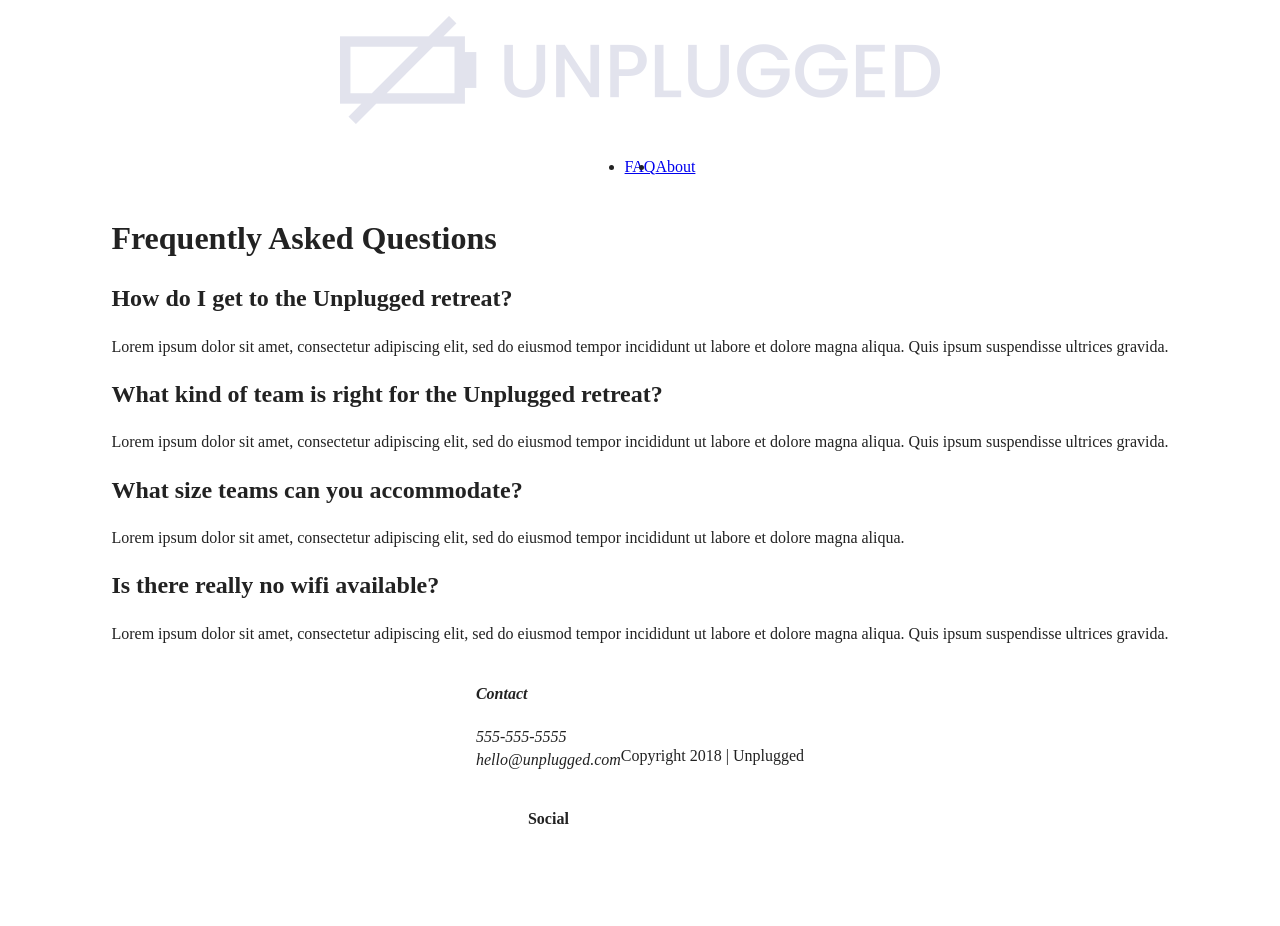
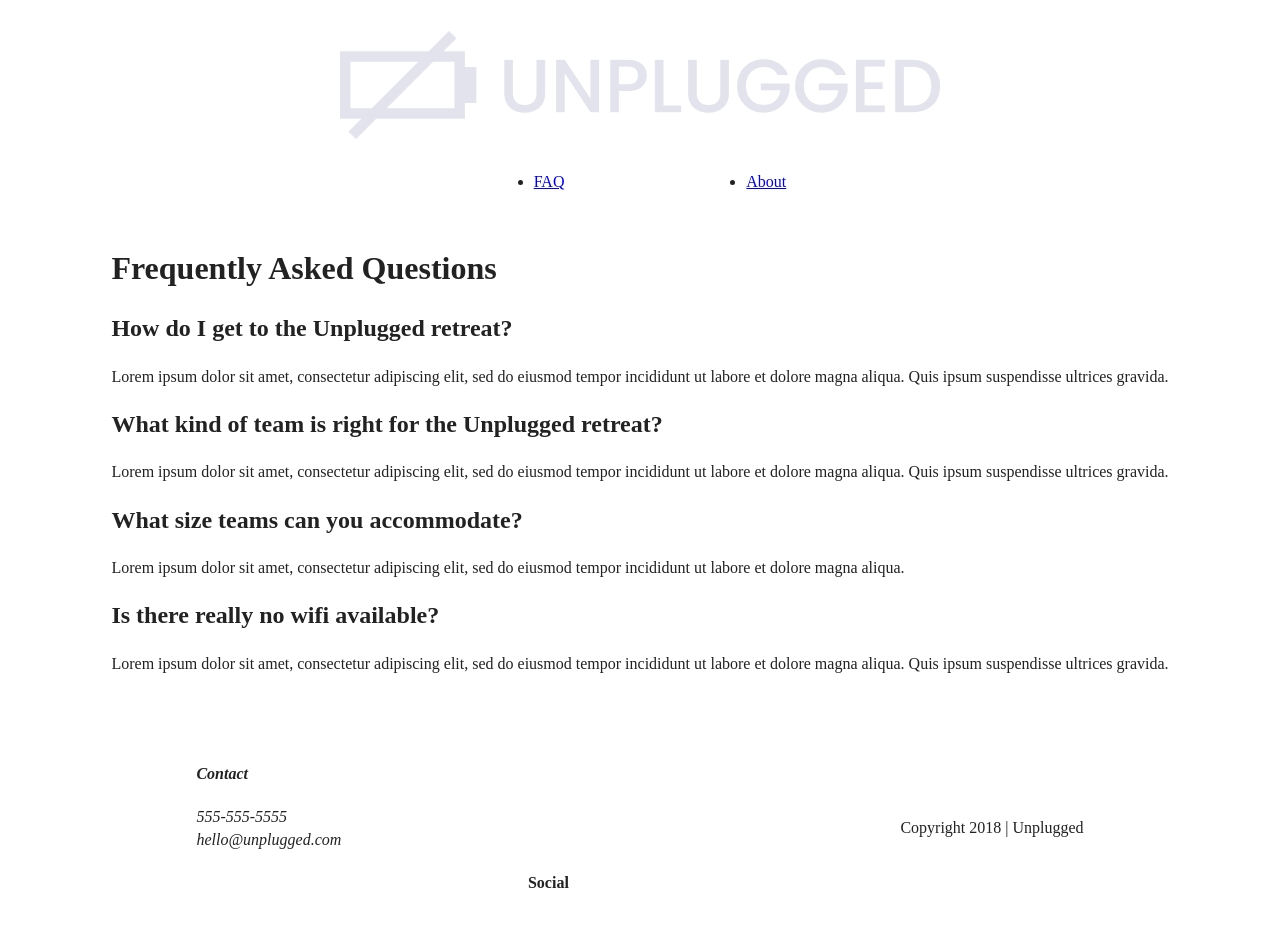
Before and after one commit to guysnspace/206-unplugged, a website: page faq/index.html in a window 1280 px wide. Before the commit the page ends 852 px from the top, so only its background shows below. Drawn offline with Linux system fonts and the light colour scheme.

Commit message:
added additional css styling

```diff
--- a/css/main.css
+++ b/css/main.css
@@ -97,24 +97,39 @@ footer {
     flex-flow: row wrap;
 }
 
-header content-wrapper {
+header {
+    padding: 15px 0;
+}
+
+header .content-wrapper {
     display: flex;
     justify-content: center;
     align-items: center;
     flex-flow: row wrap;
+    margin: 0;
+}
+
+header-divider {
+    width: 100%;
 }
 
 header nav {
     display: flex;
-    justify-content: center;
+    justify-content: space-around;
     align-items: center;
     flex-flow: row wrap;
+    width: 60%;
 }
 
 header nav ul {
     display: flex;
-    justify-content: center;
-    align-items: center;
+    justify-content: space-around;
+    width: 100%;
+}
+
+footer .content-wrapper {
+    width: 55%;
+    margin: 50px 0;
 }
 
 footer social-icons {
@@ -127,6 +142,10 @@ footer .social {
     display: flex;
     justify-content: center;
     align-items: center;
+}
+
+footer p {
+    margin: 0;
 }
 
 hero-area {
@@ -150,6 +169,10 @@ aside {
     flex-flow: row wrap;
 }
 
+.features article {
+    width: 55%;
+}
+
 .features features-items {
     display: flex;
     justify-content: center;
@@ -157,11 +180,19 @@ aside {
     flex-flow: row wrap;
 }
 
+.features p {
+    margin: 0;
+}
+
 .reviews {
     display: flex;
     justify-content: center;
     align-items: center;
     flex-flow: row wrap;
+}
+
+.reviews h3 {
+    width: 90%;
 }
 
 .mission {
@@ -191,7 +222,6 @@ contact-section {
     align-items: center;
     flex-flow: row wrap;
 }
-
 
 
 
```
Also changed, not shown: index.html (+4 -5 lines).
